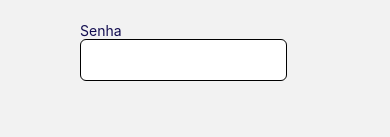
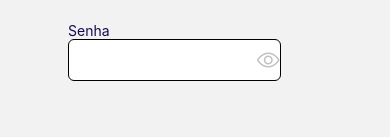
Before and after one commit to MarinaSpanenberg/rota-bus-app, a React Native app: screen /Login in a window 390 px wide. Shown: the part 491-628 px from the top of the page. Built offline with nearby package versions, Linux system fonts and the light colour scheme.

Commit message:
fix - Campos de senha das páginas de 'Login' e 'Cadastro'

```diff
--- a/src/pages/auth/Cadastro.js
+++ b/src/pages/auth/Cadastro.js
@@ -131,7 +131,7 @@ export default function Cadastro() {
         />
           <InputRB
             titulo="Senha"
-            secureTextEntry={!showPassword}
+            secureTextEntry={showPassword}
             value={password}
             onChangeText={setPassword}
             textCustomStyle={CadastroStyle.textoInput}
@@ -151,7 +151,7 @@ export default function Cadastro() {
 
           <InputRB
             titulo="Confirmar Senha"
-            secureTextEntry={!showPassword}
+            secureTextEntry={showPassword}
             value={confirmPassword}
             onChangeText={setConfirmPassword}
             textCustomStyle={CadastroStyle.textoInput}
--- a/src/pages/auth/Login.js
+++ b/src/pages/auth/Login.js
@@ -1,5 +1,5 @@
 import React, { useState } from 'react';
-import { View, Text, Alert, ActivityIndicator, Image } from 'react-native';
+import { View, Text, Alert, ActivityIndicator, Image, TouchableOpacity } from 'react-native';
 import { useNavigation } from '@react-navigation/native';
 import { supabase } from '../../services/supabase';
 import LoginStyle from '../styles/LoginStyle';
@@ -10,6 +10,8 @@ import { useTipoUsuario } from '../../context/ContextoDoUsuario';
 import logo from '../../assets/images/logo.png';
 import { useAuth } from "../../context/AuthContext";
 import { loginUser } from "../../services/userService";
+import AsyncStorage from '@react-native-async-storage/async-storage';
+import { Ionicons } from "@expo/vector-icons";
 
 
 export default function Login() {
@@ -32,7 +34,11 @@ export default function Login() {
 
       const { data, error } = await supabase
         .from('user')
-        .select(tipoUsuario === 'Passageiro' ? 'username' : 'interprisename')
+        .select(
+          tipoUsuario === 'Passageiro'
+            ? 'id, username'
+            : 'id, interprisename'
+        )
         .eq('email', email)
         .single();
 
@@ -48,9 +54,12 @@ export default function Login() {
           tipoUsuario === 'Passageiro' ? 'Esta conta não pertence a um Passageiro.' : 'Esta conta não pertence a uma Empresa.');
       }
 
+      await AsyncStorage.setItem('@userSession', JSON.stringify(data));
+      console.log(data);
+
       Alert.alert('Login bem-sucedido!', 'Bem-vindo ao RotaBusApp!');
       navigation.navigate('BuscarRotas');
-      await AsyncStorage.setItem('@userSession', JSON.stringify(authUser));
+
 
     } catch (error) {
       Alert.alert('Erro de Login', error.message);
@@ -61,6 +70,9 @@ export default function Login() {
 
   const dadoLogin = tipoUsuario === 'Passageiro' ? 'Email Pessoal' : 'Email Empresarial';
 
+  const togglePasswordVisibility = () => {
+    setShowPassword(!showPassword);
+  };
   // Codigo antigo, não remover antes de testar a nova implementação de ponta a ponta
 
   // const { setUser } = useAuth();
@@ -104,11 +116,21 @@ export default function Login() {
         />
         <InputRB
           titulo="Senha"
+          secureTextEntry={showPassword}
           value={password}
           onChangeText={setPassword}
-          secureTextEntry
           style={LoginStyle.input}
-        />
+          inputCustomStyle={{width: '84%'}}
+          >
+          <TouchableOpacity onPress={togglePasswordVisibility}>
+            <Ionicons
+              name={showPassword ? "eye-off-outline" : "eye-outline"}
+              size={24}
+              style={LoginStyle.senhaIcon}
+
+            />
+        </TouchableOpacity>
+        </InputRB>
       </View>
       <View style={LoginStyle.containerBotao}>
         {loading ? (
--- a/src/pages/styles/LoginStyle.js
+++ b/src/pages/styles/LoginStyle.js
@@ -80,4 +80,7 @@ export default StyleSheet.create({
     textoBotao: {
         color: cores.branco,
     },
+    senhaIcon:{
+        color: cores.cinza,
+    }
 });
```
